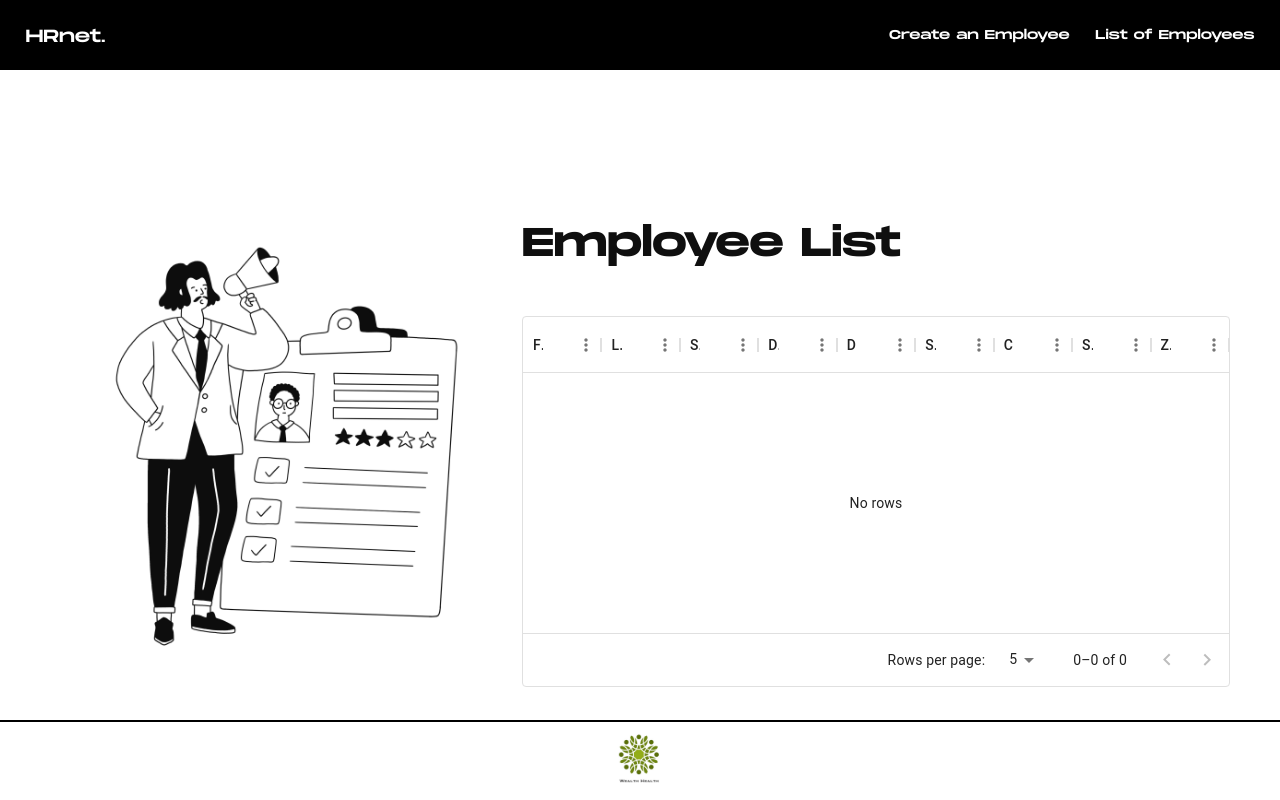
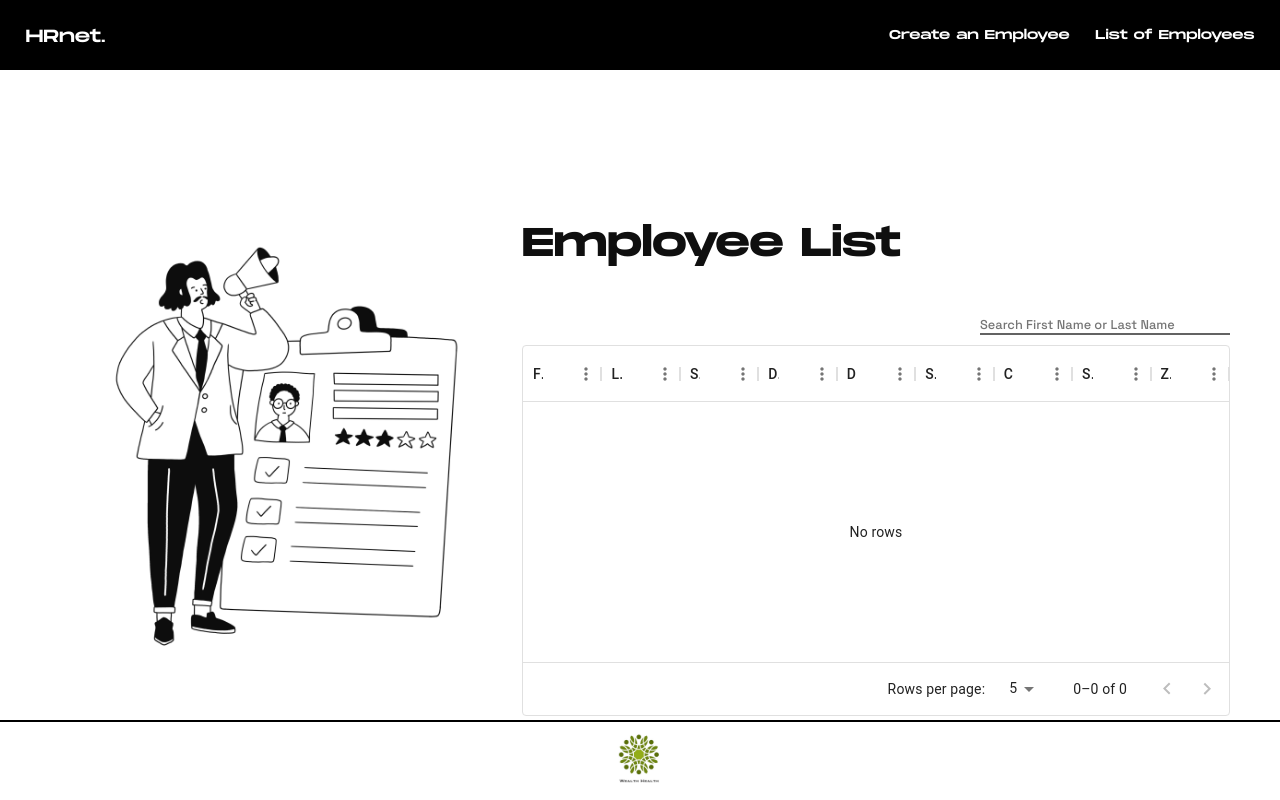
Before and after one commit to Bigornote/HRnet-WealthHealth, a React (Vite) app: page /list-employee in a window 1280 px wide. Built offline with nearby package versions, Linux system fonts and the light colour scheme.

Commit message:
Ajout d'une searchbar pour la liste des employees

```diff
--- a/src/components/Table.jsx
+++ b/src/components/Table.jsx
@@ -4,12 +4,21 @@ import { useSelector } from "react-redux";
 
 const Table = () => {
   const employee = useSelector((state) => state.employee.employees);
-
   const [row, setRow] = useState(employee);
+  const [filter, setFilter] = useState("");
 
   useEffect(() => {
     setRow(employee);
   }, [employee]);
+
+  useEffect(() => {
+    const filteredList = employee.filter(
+      (employee) =>
+        employee.firstName.toLowerCase().includes(filter.toLowerCase()) ||
+        employee.lastName.toLowerCase().includes(filter.toLowerCase())
+    );
+    setRow(filteredList);
+  }, [employee, filter]);
 
   const columns = [
     { field: "firstName", headerName: "First Name", flex: 1 },
@@ -35,6 +44,17 @@ const Table = () => {
 
   return (
     <div style={{ height: 371, width: "100%" }}>
+      <div className="input-search-list">
+        <label>
+          <input
+            type="text"
+            placeholder="Search First Name or Last Name"
+            value={filter}
+            onChange={(e) => setFilter(e.target.value)}
+          />
+        </label>
+      </div>
+
       <DataGrid {...data} />
     </div>
   );
--- a/src/style/components/_table.scss
+++ b/src/style/components/_table.scss
@@ -0,0 +1,10 @@
+.input-search-list {
+  width: 100%;
+  display: flex;
+  justify-content: flex-end;
+  margin-bottom: 10px;
+
+  input {
+    width: 250px;
+  }
+}
```
